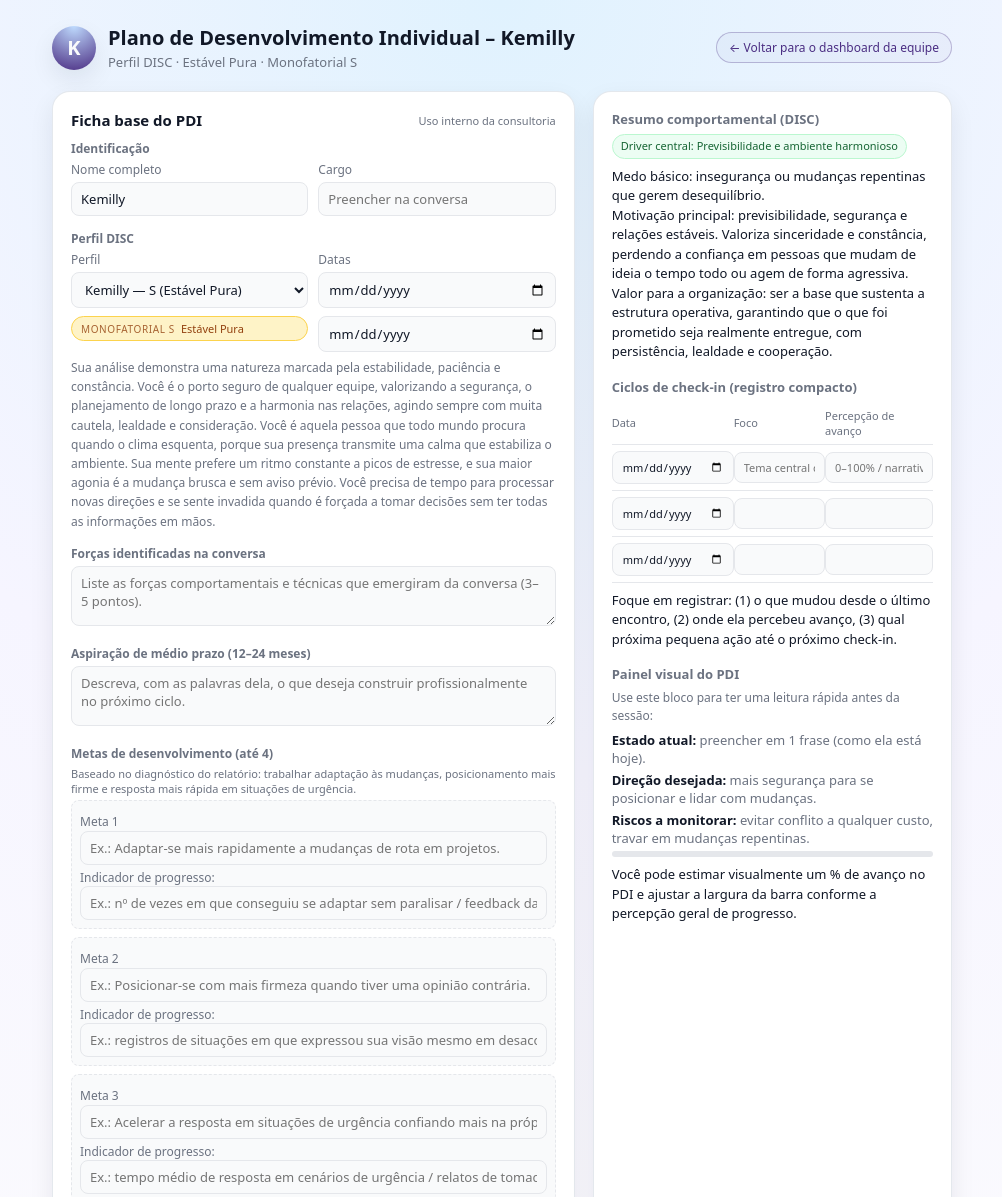
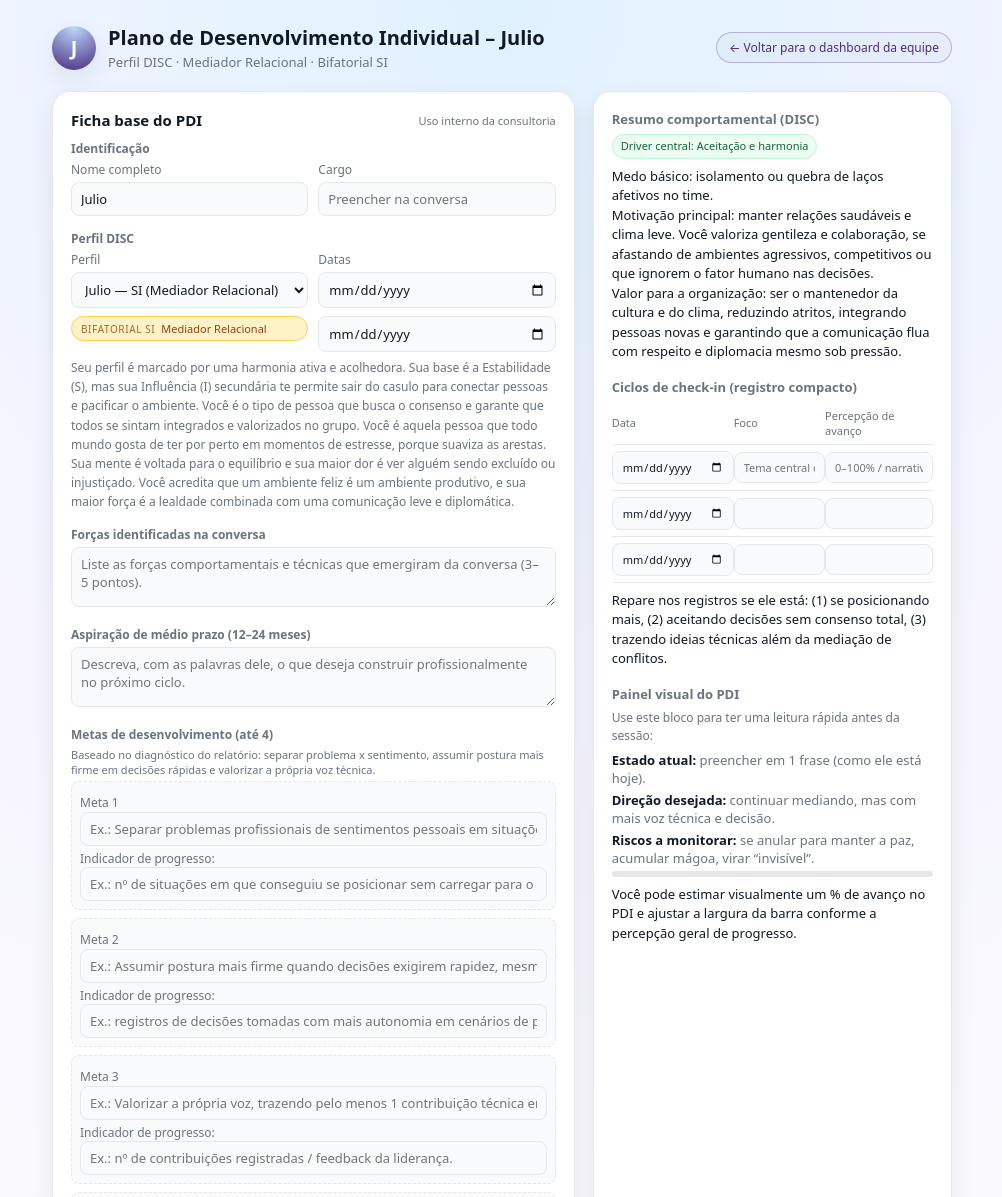
Before and after one commit to janainalunaferro-oss/SOUL-VISION-, a plain HTML site: page PDI_Julio (1).html in a window 1280 px wide. Shown: the top 1197 px of the page, without its empty margins (138-1140 px from the left). Drawn offline with Linux system fonts and the light colour scheme.

Commit message:
Update PDI_Julio (1).html

```diff
--- a/PDI_Julio (1).html
+++ b/PDI_Julio (1).html
@@ -2,7 +2,7 @@
 <html lang="pt-BR">
 <head>
   <meta charset="UTF-8">
-  <title>PDI – Kemilly</title>
+  <title>PDI – Julio</title>
   <meta name="viewport" content="width=device-width, initial-scale=1">
 
   <style>
@@ -298,10 +298,10 @@
   <div class="app">
     <header>
       <div class="header-main">
-        <div class="avatar">K</div>
+        <div class="avatar">J</div>
         <div class="headline">
-          <h1>Plano de Desenvolvimento Individual – Kemilly</h1>
-          <p>Perfil DISC · Estável Pura · Monofatorial S</p>
+          <h1>Plano de Desenvolvimento Individual – Julio</h1>
+          <p>Perfil DISC · Mediador Relacional · Bifatorial SI</p>
         </div>
       </div>
       <a class="back-link" href="index.html">← Voltar para o dashboard da equipe</a>
@@ -321,7 +321,7 @@
           <div class="field-row">
             <div class="field">
               <label>Nome completo</label>
-              <input type="text" value="Kemilly">
+              <input type="text" value="Julio">
             </div>
             <div class="field">
               <label>Cargo</label>
@@ -340,12 +340,12 @@
                 <option>Toni — SDC (Executor Resiliente)</option>
                 <option>Raphael — S (Estável Puro)</option>
                 <option>Lucas — ID (Influenciador Impulsionador)</option>
-                <option selected>Kemilly — S (Estável Pura)</option>
-                <option>Julio — SI (Mediador Relacional)</option>
+                <option>Kemilly — S (Estável Pura)</option>
+                <option selected>Julio — SI (Mediador Relacional)</option>
               </select>
               <div class="pill">
-                <small>Monofatorial S</small>
-                Estável Pura
+                <small>Bifatorial SI</small>
+                Mediador Relacional
               </div>
             </div>
             <div class="field">
@@ -356,14 +356,15 @@
           </div>
 
           <p class="disc-note">
-            Sua análise demonstra uma natureza marcada pela estabilidade, paciência e constância.
-            Você é o porto seguro de qualquer equipe, valorizando a segurança, o planejamento de
-            longo prazo e a harmonia nas relações, agindo sempre com muita cautela, lealdade
-            e consideração. Você é aquela pessoa que todo mundo procura quando o clima esquenta,
-            porque sua presença transmite uma calma que estabiliza o ambiente. Sua mente prefere
-            um ritmo constante a picos de estresse, e sua maior agonia é a mudança brusca e sem
-            aviso prévio. Você precisa de tempo para processar novas direções e se sente
-            invadida quando é forçada a tomar decisões sem ter todas as informações em mãos.
+            Seu perfil é marcado por uma harmonia ativa e acolhedora. Sua base é a Estabilidade (S),
+            mas sua Influência (I) secundária te permite sair do casulo para conectar pessoas
+            e pacificar o ambiente. Você é o tipo de pessoa que busca o consenso e garante que
+            todos se sintam integrados e valorizados no grupo.
+            Você é aquela pessoa que todo mundo gosta de ter por perto em momentos de estresse,
+            porque suaviza as arestas. Sua mente é voltada para o equilíbrio e sua maior dor é
+            ver alguém sendo excluído ou injustiçado. Você acredita que um ambiente feliz é um
+            ambiente produtivo, e sua maior força é a lealdade combinada com uma comunicação
+            leve e diplomática.
           </p>
         </div>
 
@@ -376,37 +377,37 @@
         <!-- Aspiração -->
         <div class="section">
           <div class="section-label">Aspiração de médio prazo (12–24 meses)</div>
-          <textarea placeholder="Descreva, com as palavras dela, o que deseja construir profissionalmente no próximo ciclo."></textarea>
+          <textarea placeholder="Descreva, com as palavras dele, o que deseja construir profissionalmente no próximo ciclo."></textarea>
         </div>
 
         <!-- Metas -->
         <div class="section">
           <div class="section-label">Metas de desenvolvimento (até 4)</div>
           <p class="subtle">
-            Baseado no diagnóstico do relatório: trabalhar adaptação às mudanças, posicionamento mais firme
-            e resposta mais rápida em situações de urgência.
+            Baseado no diagnóstico do relatório: separar problema x sentimento, assumir postura mais firme
+            em decisões rápidas e valorizar a própria voz técnica.
           </p>
 
           <div class="goals-list">
             <div class="goal-item">
               <label>Meta 1</label>
-              <input type="text" placeholder="Ex.: Adaptar-se mais rapidamente a mudanças de rota em projetos.">
+              <input type="text" placeholder="Ex.: Separar problemas profissionais de sentimentos pessoais em situações de tensão.">
               <div class="goal-line">Indicador de progresso:</div>
-              <input type="text" placeholder="Ex.: nº de vezes em que conseguiu se adaptar sem paralisar / feedback da liderança.">
+              <input type="text" placeholder="Ex.: nº de situações em que conseguiu se posicionar sem carregar para o pessoal.">
             </div>
 
             <div class="goal-item">
               <label>Meta 2</label>
-              <input type="text" placeholder="Ex.: Posicionar-se com mais firmeza quando tiver uma opinião contrária.">
+              <input type="text" placeholder="Ex.: Assumir postura mais firme quando decisões exigirem rapidez, mesmo sem consenso total.">
               <div class="goal-line">Indicador de progresso:</div>
-              <input type="text" placeholder="Ex.: registros de situações em que expressou sua visão mesmo em desacordo.">
+              <input type="text" placeholder="Ex.: registros de decisões tomadas com mais autonomia em cenários de pressão.">
             </div>
 
             <div class="goal-item">
               <label>Meta 3</label>
-              <input type="text" placeholder="Ex.: Acelerar a resposta em situações de urgência confiando mais na própria experiência.">
+              <input type="text" placeholder="Ex.: Valorizar a própria voz, trazendo pelo menos 1 contribuição técnica em cada reunião-chave.">
               <div class="goal-line">Indicador de progresso:</div>
-              <input type="text" placeholder="Ex.: tempo médio de resposta em cenários de urgência / relatos de tomada de decisão.">
+              <input type="text" placeholder="Ex.: nº de contribuições registradas / feedback da liderança.">
             </div>
 
             <div class="goal-item">
@@ -421,7 +422,7 @@
         <!-- Comprometimento -->
         <div class="section">
           <div class="section-label">Comprometimento assumido</div>
-          <textarea placeholder="Registre em 3–4 linhas o que foi combinado como responsabilidade dela no PDI."></textarea>
+          <textarea placeholder="Registre em 3–4 linhas o que foi combinado como responsabilidade dele no PDI."></textarea>
         </div>
 
         <!-- Observações -->
@@ -436,15 +437,16 @@
         <div class="side-section">
           <h3>Resumo comportamental (DISC)</h3>
           <p>
-            <span class="badge">Driver central: Previsibilidade e ambiente harmonioso</span>
+            <span class="badge">Driver central: Aceitação e harmonia</span>
           </p>
           <p class="hint">
-            Medo básico: insegurança ou mudanças repentinas que gerem desequilíbrio.<br>
-            Motivação principal: previsibilidade, segurança e relações estáveis. Valoriza sinceridade
-            e constância, perdendo a confiança em pessoas que mudam de ideia o tempo todo ou agem
-            de forma agressiva.<br>
-            Valor para a organização: ser a base que sustenta a estrutura operativa, garantindo que
-            o que foi prometido seja realmente entregue, com persistência, lealdade e cooperação.
+            Medo básico: isolamento ou quebra de laços afetivos no time.<br>
+            Motivação principal: manter relações saudáveis e clima leve. Você valoriza gentileza
+            e colaboração, se afastando de ambientes agressivos, competitivos ou que ignorem o
+            fator humano nas decisões.<br>
+            Valor para a organização: ser o mantenedor da cultura e do clima, reduzindo atritos,
+            integrando pessoas novas e garantindo que a comunicação flua com respeito e diplomacia
+            mesmo sob pressão.
           </p>
         </div>
 
@@ -477,8 +479,8 @@
             </tbody>
           </table>
           <p class="hint">
-            Foque em registrar: (1) o que mudou desde o último encontro, (2) onde ela percebeu avanço,
-            (3) qual próxima pequena ação até o próximo check-in.
+            Repare nos registros se ele está: (1) se posicionando mais, (2) aceitando decisões sem consenso total,
+            (3) trazendo ideias técnicas além da mediação de conflitos.
           </p>
         </div>
 
@@ -488,9 +490,9 @@
             Use este bloco para ter uma leitura rápida antes da sessão:
           </p>
           <ul class="quick">
-            <li><strong>Estado atual:</strong> <span style="color:var(--muted);">preencher em 1 frase (como ela está hoje).</span></li>
-            <li><strong>Direção desejada:</strong> <span style="color:var(--muted);">mais segurança para se posicionar e lidar com mudanças.</span></li>
-            <li><strong>Riscos a monitorar:</strong> <span style="color:var(--muted);">evitar conflito a qualquer custo, travar em mudanças repentinas.</span></li>
+            <li><strong>Estado atual:</strong> <span style="color:var(--muted);">preencher em 1 frase (como ele está hoje).</span></li>
+            <li><strong>Direção desejada:</strong> <span style="color:var(--muted);">continuar mediando, mas com mais voz técnica e decisão.</span></li>
+            <li><strong>Riscos a monitorar:</strong> <span style="color:var(--muted);">se anular para manter a paz, acumular mágoa, virar “invisível”.</span></li>
           </ul>
           <div class="heatbar">
             <div class="heatbar-fill" style="width: 0%;"></div>
```
